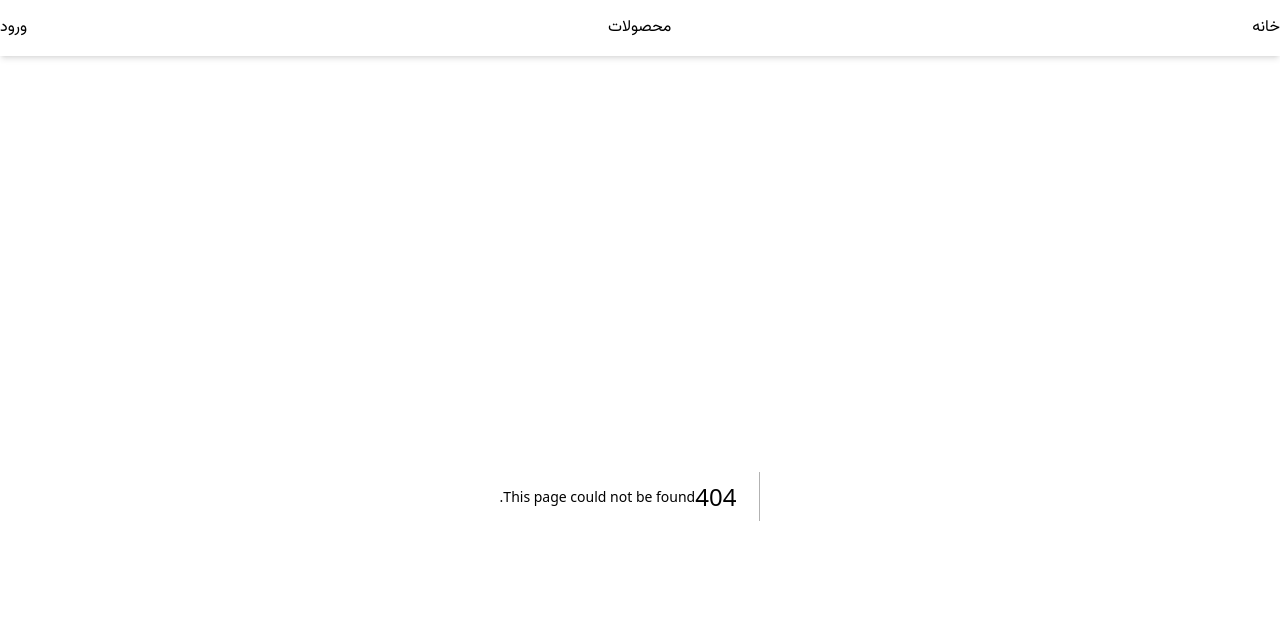
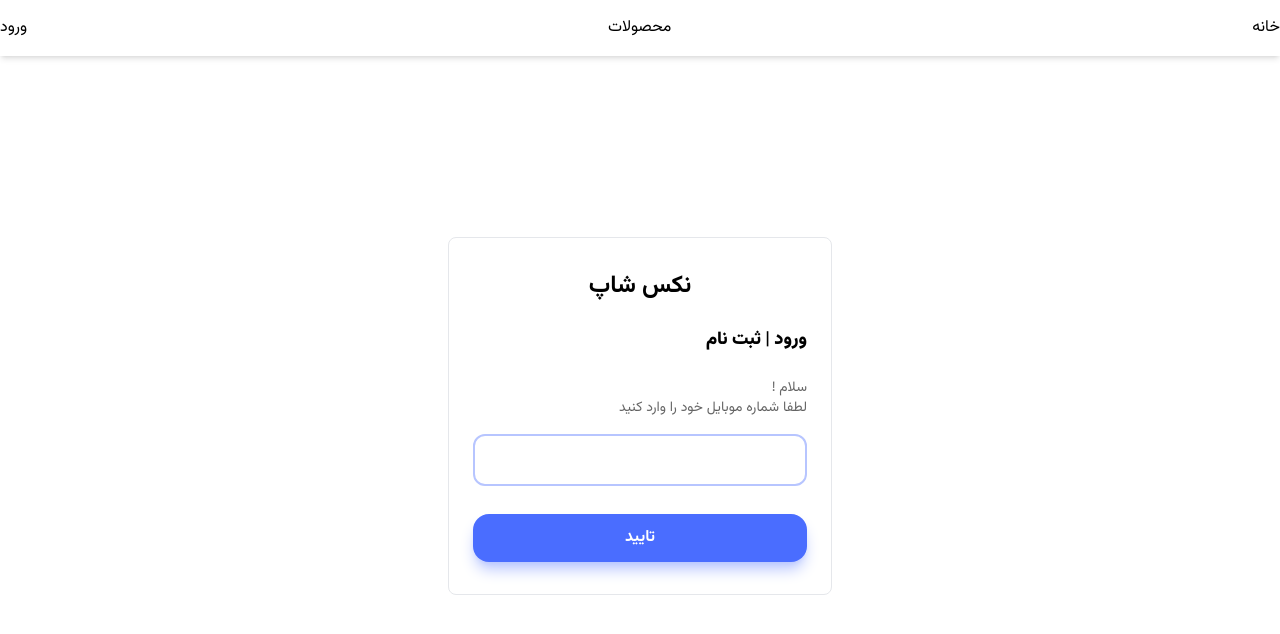
Before and after one commit to code-Alireza-code/shop-app-nextjs, a Next.js app in the folder frontend/: page /auth in a window 1280 px wide. Before the commit this address had no page. Shown: the top 634 px of the page. Built offline with nearby package versions, Linux system fonts and the light colour scheme; no server answers.

Commit message:
add GetOtp component+ Api

```diff
--- /dev/null
+++ b/frontend/src/app/auth/_/components/GetOtp.tsx
@@ -0,0 +1,84 @@
+"use client";
+
+import TextField from "@/ui/TextField";
+import { zodResolver } from "@hookform/resolvers/zod";
+import { Dispatch, SetStateAction, useEffect } from "react";
+import { useForm } from "react-hook-form";
+import { z } from "zod/v4";
+import { useGetOtp } from "../hooks/useAuth";
+
+const persianToEnglish = (str: string) =>
+  str.replace(/[۰-۹]/g, (d) => String("۰۱۲۳۴۵۶۷۸۹".indexOf(d)));
+
+const validationSchema = z.object({
+  phoneNumber: z
+    .string()
+    .nonempty({ error: "لطفا این قسمت را خالی نگذارید !" })
+    .transform(persianToEnglish)
+    .refine((val) => /^09\d{9}$/.test(val), {
+      message: "شماره موبایل نامعتبر است !",
+    }),
+});
+
+export type GetOtpformData = z.infer<typeof validationSchema>;
+
+export type UseGetOtpResponseDataType = {
+  message: string;
+  expiresIn: number;
+  phoneNumber: string;
+};
+
+type GetOtpProps = {
+  setFormStep: Dispatch<SetStateAction<1 | 2>>;
+  setPhoneNumber: Dispatch<SetStateAction<string>>;
+};
+function GetOtp({ setFormStep, setPhoneNumber }: GetOtpProps) {
+  const {
+    register,
+    setFocus,
+    formState: { errors },
+    handleSubmit,
+  } = useForm<GetOtpformData>({
+    resolver: zodResolver(validationSchema),
+  });
+
+  useEffect(() => {
+    setFocus("phoneNumber");
+  }, [setFocus]);
+
+  const { getOtp, isGettingOtp } = useGetOtp();
+  const handleCheckOtp = async (formData: GetOtpformData) => {
+    await getOtp(formData, {
+      onSuccess: (data: unknown) => {
+        setFormStep(2);
+        setPhoneNumber((data as UseGetOtpResponseDataType).phoneNumber);
+      },
+    });
+  };
+
+  return (
+    <div className="border flex flex-col border-gray-200 rounded-lg py-8 px-6">
+      <div className="font-bold text-2xl mb-6 text-center">نکس شاپ</div>
+      <h1 className="text-right font-black mb-6 text-lg">ورود | ثبت نام</h1>
+      <p className="text-black/60 text-sm">سلام !</p>
+      <p className="text-black/60 text-sm mb-4">
+        لطفا شماره موبایل خود را وارد کنید
+      </p>
+      <form
+        className="flex flex-col gap-y-7"
+        onSubmit={handleSubmit(handleCheckOtp)}
+      >
+        <TextField {...register("phoneNumber")} errors={errors} />
+        <button
+          disabled={isGettingOtp}
+          type="submit"
+          className="btn btn--primary w-full "
+        >
+          {isGettingOtp ? "درحال دریافت کد تایید" : " تایید"}
+        </button>
+      </form>
+    </div>
+  );
+}
+
+export default GetOtp;
--- /dev/null
+++ b/frontend/src/app/auth/_/hooks/useAuth.ts
@@ -0,0 +1,22 @@
+import { getOtpApi } from "@/services/authService";
+import { BackendError } from "@/types/Error";
+import { useMutation } from "@tanstack/react-query";
+import toast from "react-hot-toast";
+
+export const useGetOtp = () => {
+  const { mutateAsync: getOtp, isPending: isGettingOtp } = useMutation({
+    mutationFn: getOtpApi,
+    retry: false,
+    onSuccess: (data) => {
+      toast.success(data.message, { duration: 15000 });
+    },
+    onError: (err: unknown) => {
+      toast.success(
+        (err as BackendError).response.data.message ||
+          "خطا هنگام دریافت کد تایید"
+      );
+    },
+  });
+
+  return { getOtp, isGettingOtp };
+};
--- /dev/null
+++ b/frontend/src/app/auth/page.tsx
@@ -0,0 +1,24 @@
+"use client";
+
+import { useState } from "react";
+import GetOtp from "./_/components/GetOtp";
+import CheckOtp from "./_/components/CheckOtp";
+
+function AuthPage() {
+  const [formStep, setFormStep] = useState<1 | 2>(1);
+  const [phoneNumber, setPhoneNumber] = useState("");
+
+  return (
+    <div className="flex justify-center items-center min-h-[80vh]">
+      <div className="w-full md:max-w-sm">
+        {formStep === 1 ? (
+          <GetOtp setFormStep={setFormStep} setPhoneNumber={setPhoneNumber} />
+        ) : (
+          <CheckOtp />
+        )}
+      </div>
+    </div>
+  );
+}
+
+export default AuthPage;
--- /dev/null
+++ b/frontend/src/services/authService.ts
@@ -0,0 +1,6 @@
+import { GetOtpformData } from "@/app/auth/_/components/GetOtp";
+import http from "./httpService";
+
+export async function getOtpApi(data: GetOtpformData) {
+  return http.post("/user/get-otp", data).then(({ data }) => data.data);
+}
```
